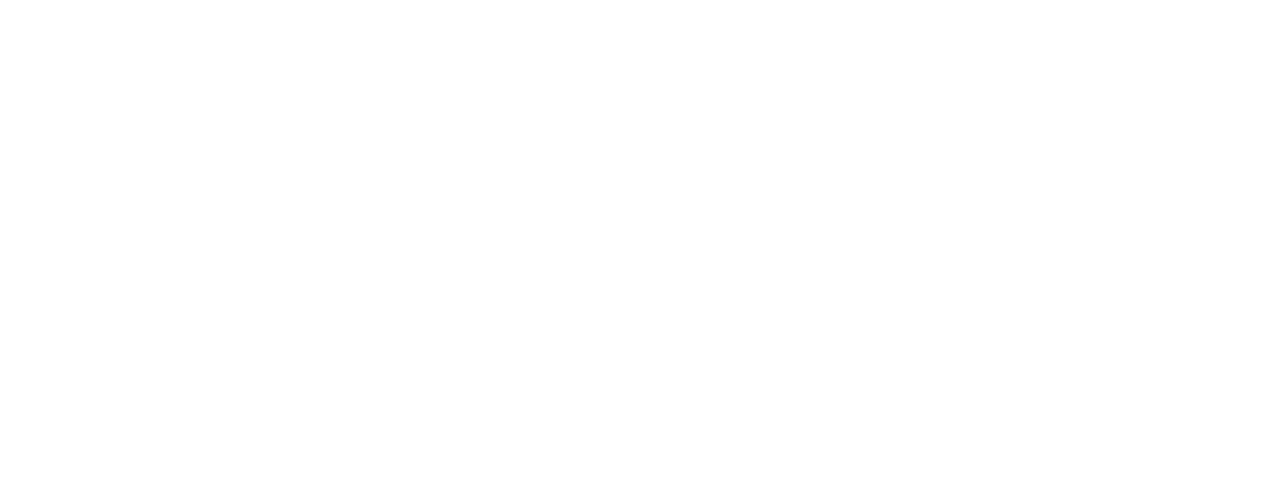
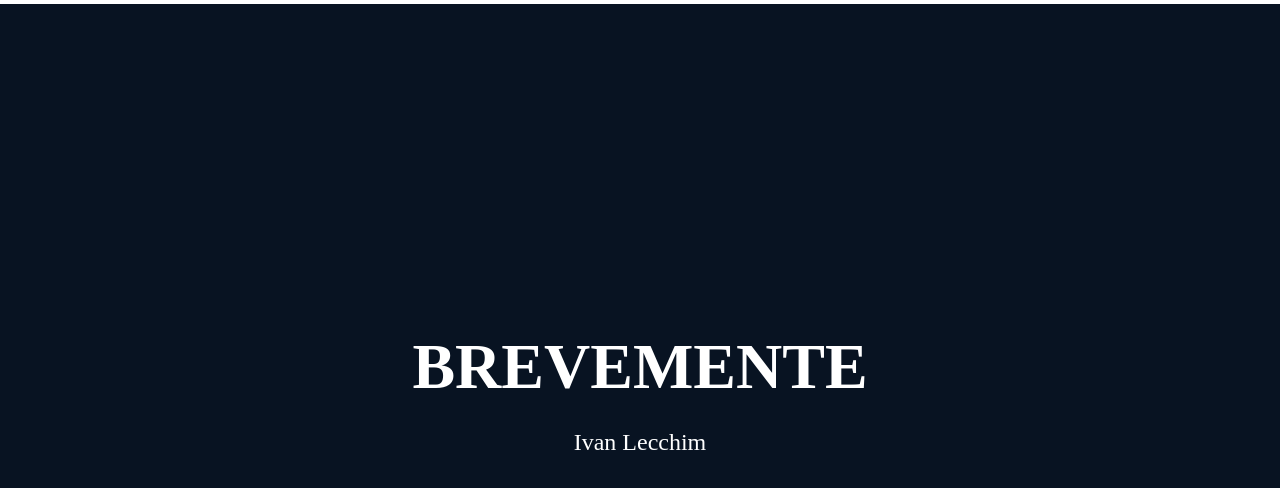
Before and after one commit to PedroMakengo/ajea, a plain HTML site: page index.html in a window 1280 px wide. Drawn offline with Linux system fonts and the light colour scheme.

Commit message:
Terminando a primeira fase

```diff
--- /dev/null
+++ b/assets/style/ivanlecchim.css
@@ -0,0 +1,25 @@
+body {
+  background: #081322;
+  margin: 0;
+  padding: 0;
+  font-family: Poppins;
+  color: #fff;
+}
+main {
+  height: 99vh;
+  display: flex;
+  flex-direction: column;
+  align-items: center;
+  justify-content: center;
+
+  border-top: 4px solid #fff;
+}
+
+h1 {
+  font-size: 4rem;
+  text-transform: uppercase;
+  line-height: 0;
+}
+h2 {
+  font-weight: 300;
+}
--- a/index.html
+++ b/index.html
@@ -4,7 +4,13 @@
     <meta charset="UTF-8" />
     <meta http-equiv="X-UA-Compatible" content="IE=edge" />
     <meta name="viewport" content="width=device-width, initial-scale=1.0" />
-    <title>AJEA</title>
+    <title>Ivan Lecchim | Portfólio Pessoal</title>
+    <link rel="stylesheet" href="assets/style/ivanlecchim.css">
   </head>
-  <body></body>
+  <body>
+    <main class="">
+      <h1>Brevemente</h1>
+      <h2>Ivan Lecchim</h2>
+    </main>
+  </body>
 </html>
```
Also changed, not shown: assets/image/logo-sem-fundo.png (renamed from image/logo-sem-fundo.png), assets/image/logo.png (renamed from image/logo.png), assets/script/main.js (added), style/main.css (deleted), 1 other file.
